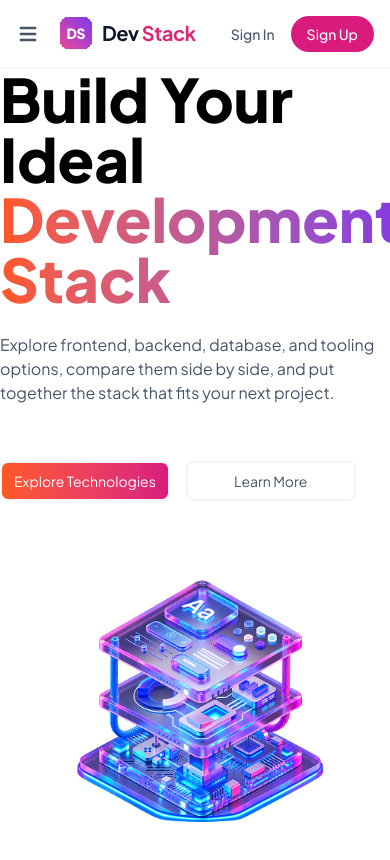
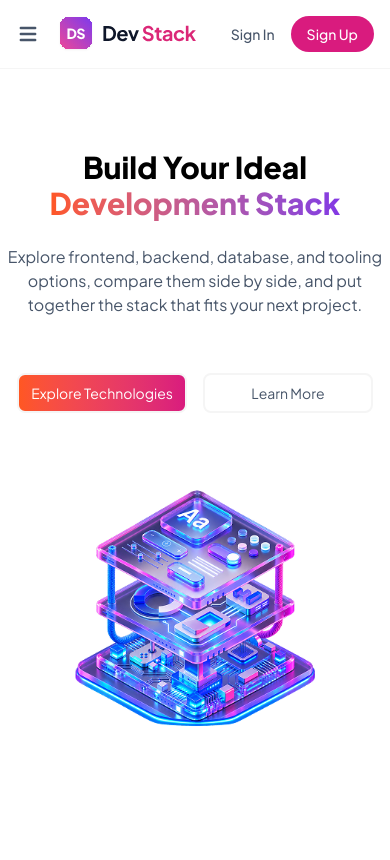
Before and after one commit to chowdhury-emon/dev-stack, a React (Vite) app: page / in a window 390 px wide. Shown: the top 860 px of the page. Built offline with nearby package versions, Linux system fonts and the light colour scheme.

Commit message:
Hero: made it responsive fixed they layout and style for mobile and tab

```diff
--- a/src/components/Hero/Hero.tsx
+++ b/src/components/Hero/Hero.tsx
@@ -2,12 +2,12 @@ import bannerStackImage from './../../assets/banner-stack.png'
 
 function Hero() {
     return (
-        <div className="container mx-auto min-h-100 grid gird-col-1 sm:grid-cols-2 items-center">
+        <div className="container mx-auto grid gird-col-1 md:grid-cols-2 items-center">
             {/* Hero Details Column */}
-            <div className="grid gap-6 items-center">
-                <h1 className="text-6xl font-black text-black">
+            <div className="grid items-center gap-6 text-center md:text-left">
+                <h1 className="text-3xl md:text-5xl font-black text-black mt-20 md:mt-auto">
                     <div >Build Your Ideal</div>
-                    <div className="w-fit bg-linear-to-r from-secondary to-[#8338E4] bg-clip-text text-transparent">Development Stack</div>
+                    <div className="w-fit mx-auto md:mx-0 bg-linear-to-r from-secondary to-[#8338E4] bg-clip-text text-transparent ">Development Stack</div>
                 </h1>
 
                 <p className='text-balance'>
@@ -16,7 +16,7 @@ function Hero() {
                     next project.
                 </p>
 
-                <div className="w-fit grid grid-cols-2 gap-4 mt-8">
+                <div className="w-fit mx-auto md:mx-0 grid grid-cols-2 gap-4 mt-8 border-red-500">
                     <button
                         className="p-2 px-3 text-sm rounded-lg border-2 border-neutral-100 bg-linear-to-r from-secondary to-primary text-white">
                         Explore Technologies
@@ -26,7 +26,7 @@ function Hero() {
             </div>
 
             {/* Hero Image Column */}
-            <div className="flex justify-end">
+            <div className="flex justify-center md:justify-end">
                 <img src={bannerStackImage} alt="banner stack image" />
             </div>
 
```
